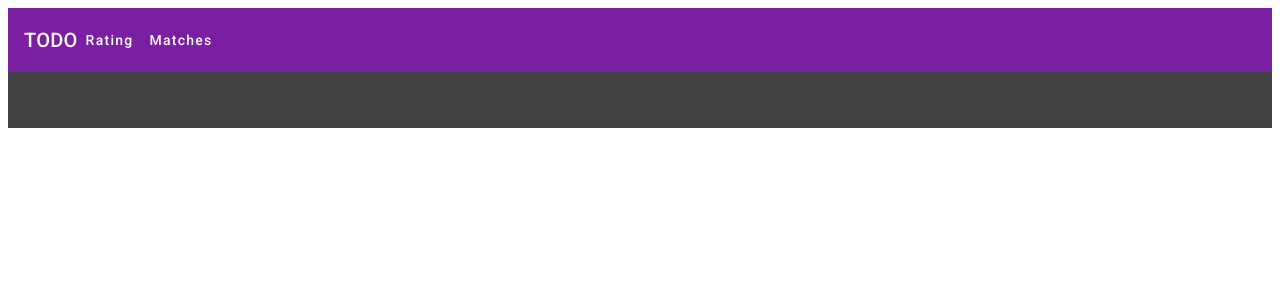
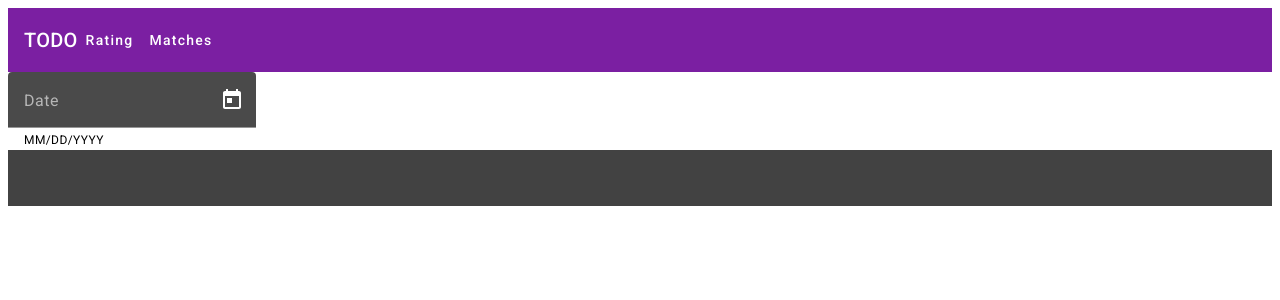
Before and after one commit to dzaba1/go-elo, an Angular app in the folder Frontend/: page /matches in a window 1280 px wide. Shown: the top 300 px of the page. Built offline with nearby package versions, Linux system fonts and the light colour scheme.

Commit message:
Empty date picker

```diff
--- a/Frontend/src/app/matches/matches.component.html
+++ b/Frontend/src/app/matches/matches.component.html
@@ -1,3 +1,13 @@
+<form>
+    <mat-form-field>
+        <mat-label>Date</mat-label>
+        <input matInput [matDatepicker]="picker">
+        <mat-hint>MM/DD/YYYY</mat-hint>
+        <mat-datepicker-toggle matIconSuffix [for]="picker"></mat-datepicker-toggle>
+        <mat-datepicker #picker></mat-datepicker>
+    </mat-form-field>
+</form>
+
 <mat-spinner *ngIf="!isLoaded"></mat-spinner>
 
 <table mat-table [dataSource]="dataSource" *ngIf="isLoaded">
--- a/Frontend/src/app/matches/matches.component.ts
+++ b/Frontend/src/app/matches/matches.component.ts
@@ -1,4 +1,5 @@
 import { Component, OnInit } from '@angular/core';
+import { Match } from 'src/model/match';
 import { EloService } from 'src/services/elo.service';
 
 @Component({
@@ -8,6 +9,7 @@ import { EloService } from 'src/services/elo.service';
 })
 export class MatchesComponent implements OnInit {
   public displayedColumns = [];
+  public dataSource: Match[] = [];
   public isLoaded = false;
 
   constructor(private eloService: EloService) {
@@ -15,6 +17,16 @@ export class MatchesComponent implements OnInit {
   }
 
   public async ngOnInit(): Promise<void> {
-    this.isLoaded = true;
+    await this.refresh();
+  }
+
+  private async refresh(): Promise<void> {
+    this.isLoaded = false;
+    try {
+
+    }
+    finally {
+      this.isLoaded = true;
+    }
   }
 }
```
Also changed, not shown: Frontend/src/app/app.module.ts (+11 -1 lines).
